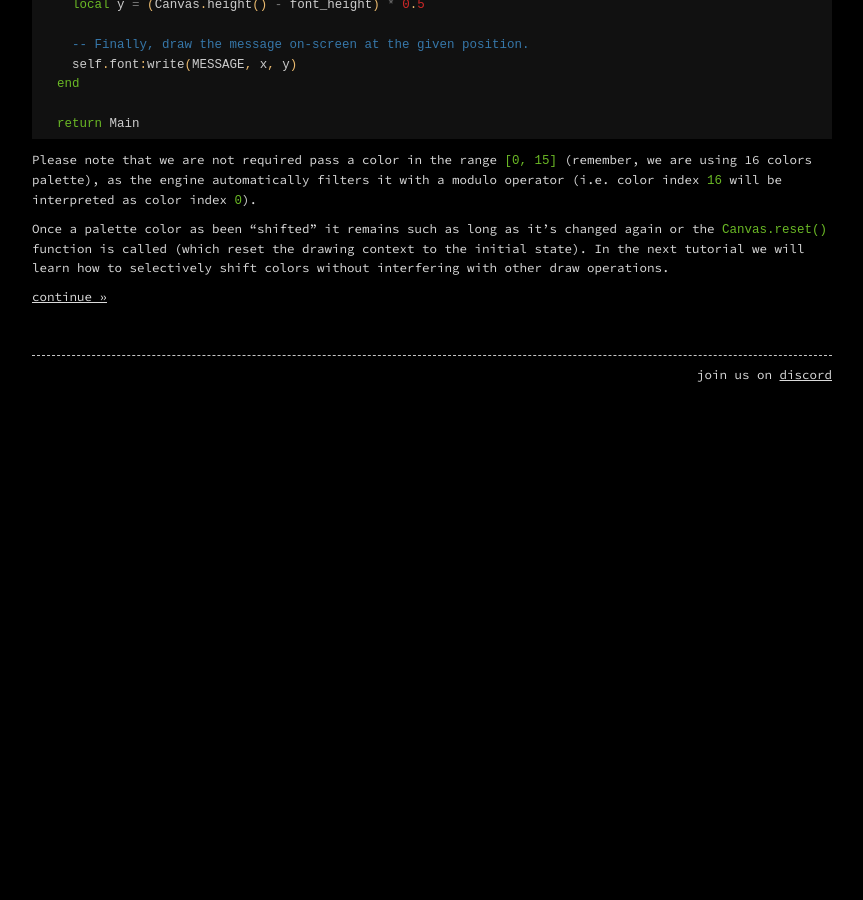
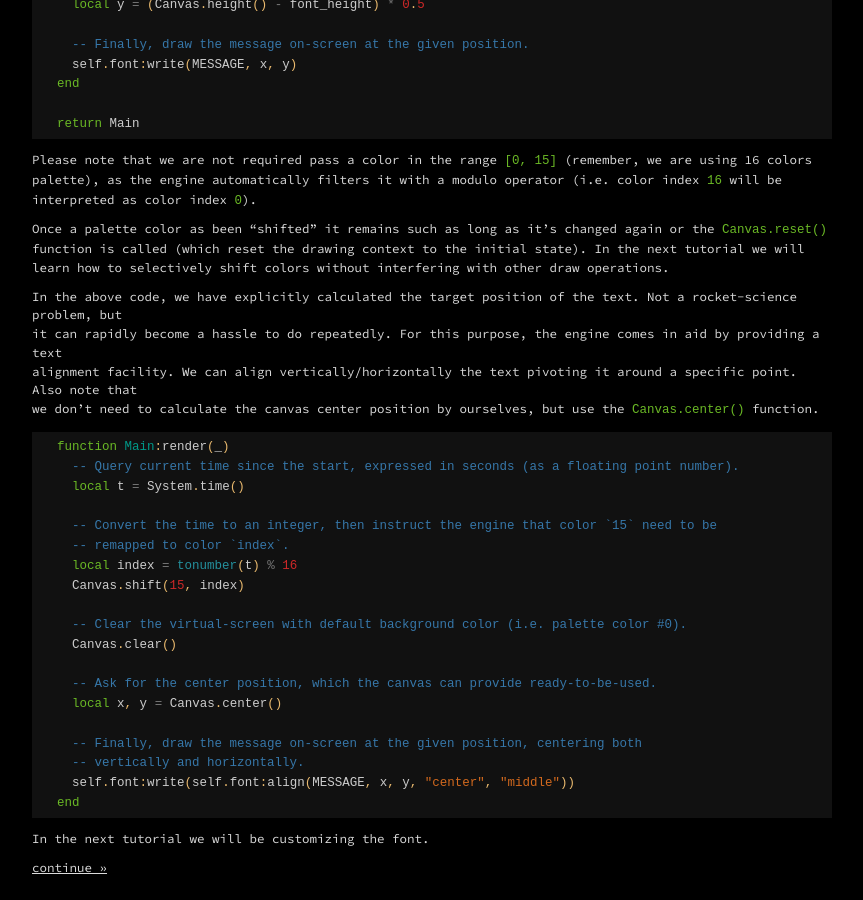
Before and after one commit to tofuengine/tofuengine.github.io, a Jekyll site: the page built from _docs/tutorial-1.md, in a window 1280 px wide and 900 px high, scrolled down 1330 px. Shown: the whole window, without its empty margins (208-1071 px from the left). Built offline with Jekyll 4.4.1, drawn with Linux system fonts in a browser that asks for light colours; before the commit the page ends 1735 px from its top, so only the background shows below that.

Commit message:
Changes to tutorial #2.

````diff
--- a/_docs/tutorial-1.md
+++ b/_docs/tutorial-1.md
@@ -81,4 +81,33 @@ Please note that we are not required pass a color in the range `[0, 15]` (rememb
 
 Once a palette color as been "shifted" it remains such as long as it's changed again or the `Canvas.reset()` function is called (which reset the drawing context to the initial state). In the next tutorial we will learn how to selectively shift colors without interfering with other draw operations.
 
+In the above code, we have explicitly calculated the target position of the text. Not a rocket-science problem, but
+it can rapidly become a hassle to do repeatedly. For this purpose, the engine comes in aid by providing a text
+alignment facility. We can align vertically/horizontally the text pivoting it around a specific point. Also note that
+we don't need to calculate the canvas center position by ourselves, but use the `Canvas.center()` function.
+
+```lua
+function Main:render(_)
+  -- Query current time since the start, expressed in seconds (as a floating point number).
+  local t = System.time()
+
+  -- Convert the time to an integer, then instruct the engine that color `15` need to be
+  -- remapped to color `index`.
+  local index = tonumber(t) % 16
+  Canvas.shift(15, index)
+
+  -- Clear the virtual-screen with default background color (i.e. palette color #0).
+  Canvas.clear()
+
+  -- Ask for the center position, which the canvas can provide ready-to-be-used.
+  local x, y = Canvas.center()
+
+  -- Finally, draw the message on-screen at the given position, centering both
+  -- vertically and horizontally.
+  self.font:write(self.font:align(MESSAGE, x, y, "center", "middle"))
+end
+```
+
+In the next tutorial we will be customizing the font.
+
 [continue >>](/docs/tutorial-2)
````
Also changed, not shown: _docs/tutorial-2.md (added, +78 -0 lines).
